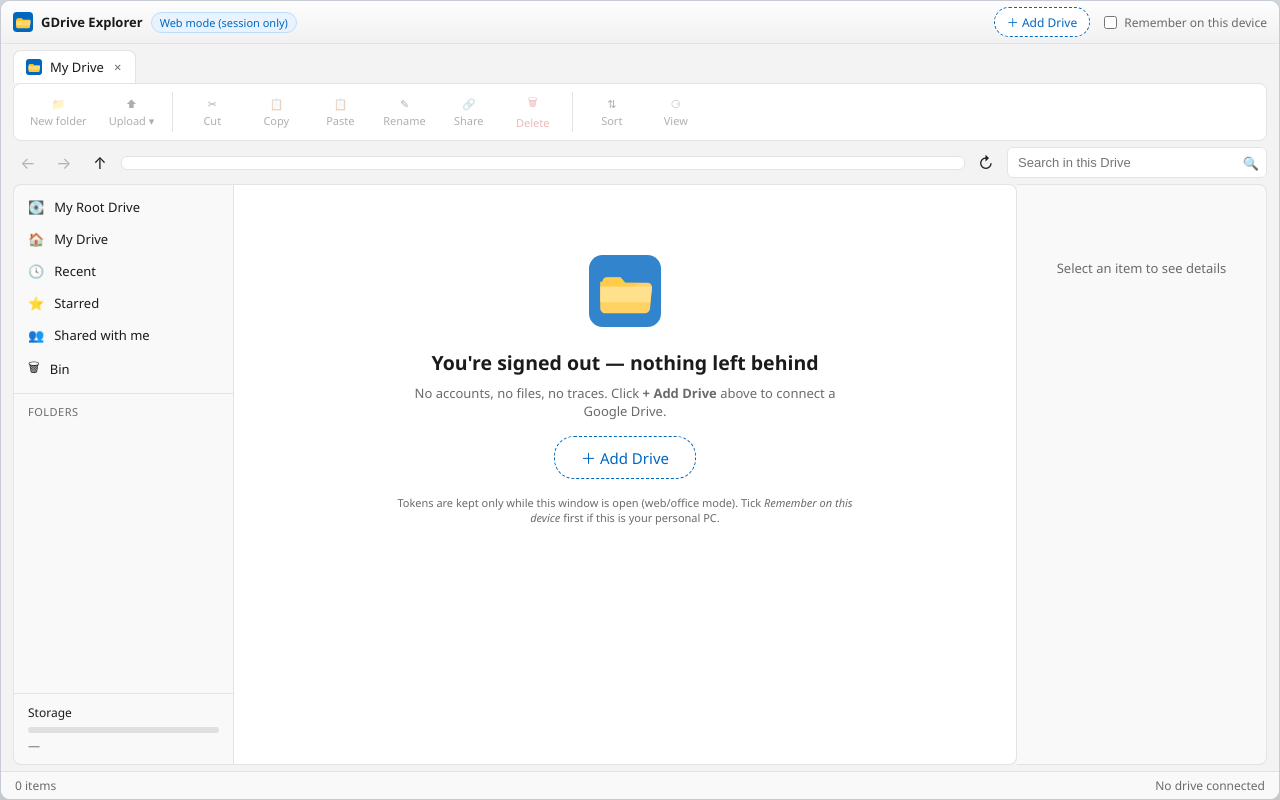
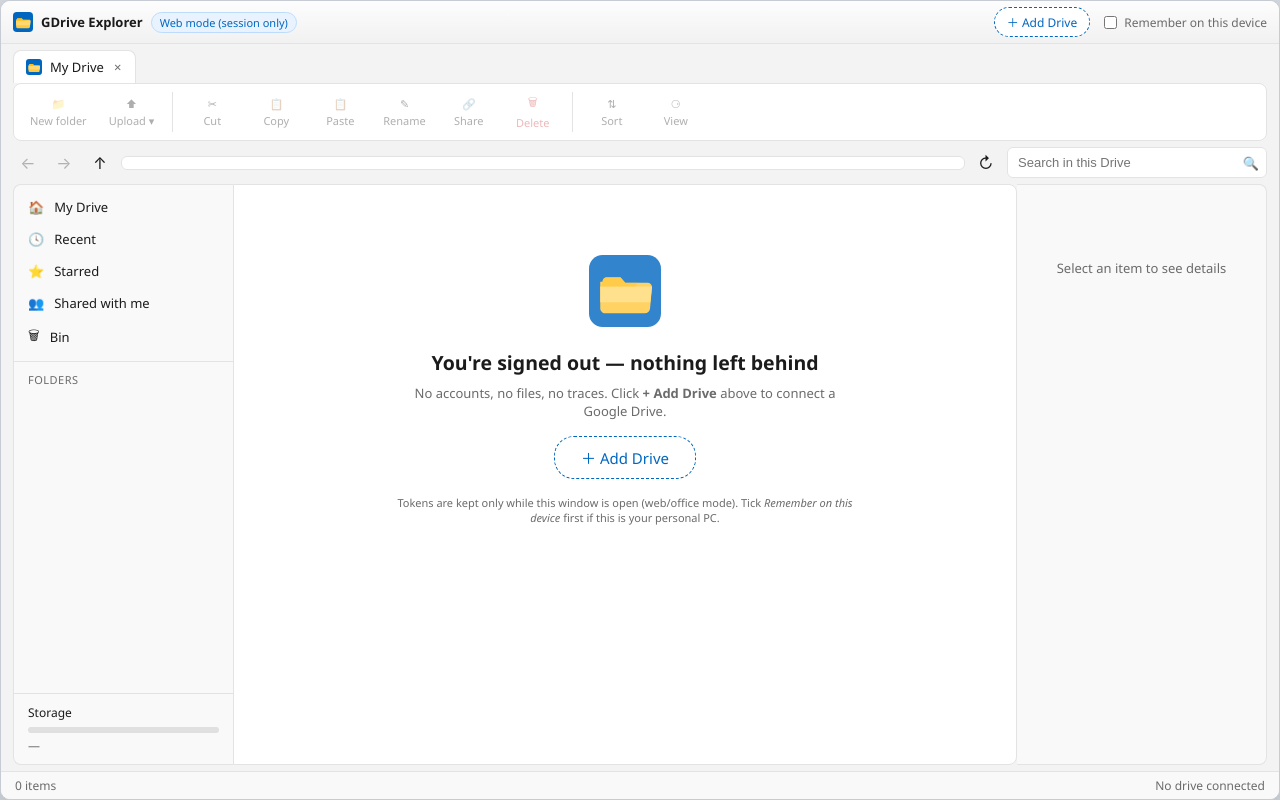
Before and after one commit to agktech/gdrive-explorer, a plain HTML site: page index.html in a window 1280 px wide. Drawn offline with Linux system fonts and the light colour scheme.

Commit message:
Remove My Root Drive view

```diff
--- a/index.html
+++ b/index.html
@@ -80,7 +80,6 @@
   <div class="main">
     <aside class="sidebar">
       <div class="side-section" id="sideLibrary">
-        <div class="side-item" data-view="rootdrive">&#128189;<span>My Root Drive</span></div>
         <div class="side-item" data-view="folder-root">&#127968;<span>My Drive</span></div>
         <div class="side-item" data-view="recent">&#128339;<span>Recent</span></div>
         <div class="side-item" data-view="starred">&#11088;<span>Starred</span></div>
```
